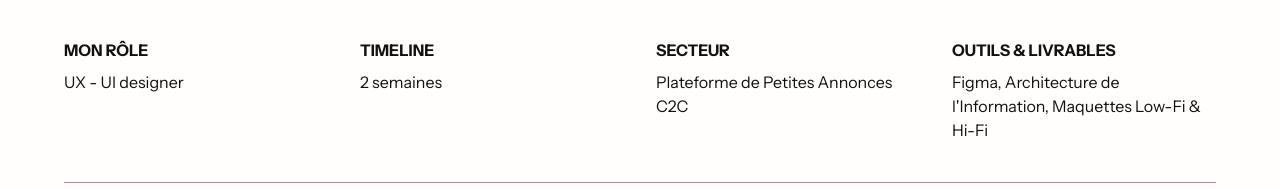
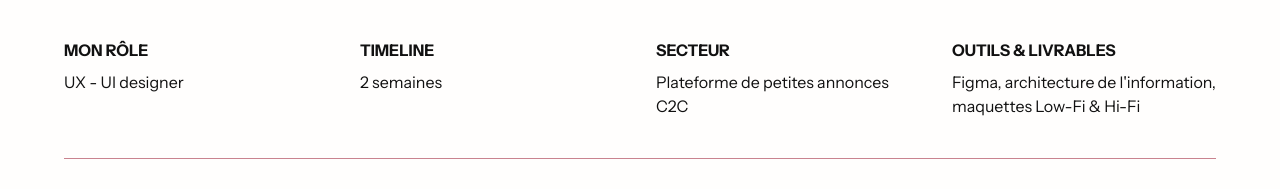
Before and after one commit to Marion-Froment/portfolio, a React (Vite) app: page /projets/craigslist in a window 1280 px wide. Shown: the part 459-648 px from the top of the page. Built offline with nearby package versions, Linux system fonts and the light colour scheme; grey boxes are pictures that could not be loaded; a web font is replaced by a local one.

Commit message:
Corrige la casse Title Case anglo-saxonne en français (sentence case) et l'acronyme UI

```diff
--- a/src/pages/Barbiche.jsx
+++ b/src/pages/Barbiche.jsx
@@ -28,7 +28,7 @@ const tabs = [
   { label: "Recherche et cadrage", Panel: RechercheEtCadrage },
   { label: "Identité et naming", Panel: IdentiteEtNaming },
   { label: "Contenu et print", Panel: ContenuEtPrint },
-  { label: "Ui et développement", Panel: UiEtDeveloppement },
+  { label: "UI et développement", Panel: UiEtDeveloppement },
 ];
 
 function Barbiche() {
--- a/src/pages/Craigslist.jsx
+++ b/src/pages/Craigslist.jsx
@@ -19,8 +19,8 @@ import mainMockup from "../assets/images/craiglist mockup.svg";
 const meta = [
   { label: "Mon rôle", value: "UX - UI designer" },
   { label: "Timeline", value: "2 semaines" },
-  { label: "Secteur", value: "Plateforme de Petites Annonces C2C" },
-  { label: "Outils & Livrables", value: "Figma, Architecture de l'Information, Maquettes Low-Fi & Hi-Fi" },
+  { label: "Secteur", value: "Plateforme de petites annonces C2C" },
+  { label: "Outils & livrables", value: "Figma, architecture de l'information, maquettes Low-Fi & Hi-Fi" },
 ];
 
 const tabs = [
--- a/src/pages/Yumly.jsx
+++ b/src/pages/Yumly.jsx
@@ -22,7 +22,7 @@ const meta = [
   { label: "Mon rôle", value: "UX researcher & UI designer" },
   { label: "Timeline", value: "À préciser" },
   { label: "Secteur", value: "Application mobile de cuisine" },
-  { label: "Outils & Livrables", value: "Figma, Entretiens utilisateurs, Prototype Hi-Fi" },
+  { label: "Outils & livrables", value: "Figma, entretiens utilisateurs, prototype Hi-Fi" },
 ];
 
 const tabs = [
--- a/src/pages/barbiche/IdentiteEtNaming.jsx
+++ b/src/pages/barbiche/IdentiteEtNaming.jsx
@@ -39,7 +39,7 @@ const colorPalette = [
 
 const typographySpecs = [
   {
-    label: "Typographie Principale",
+    label: "Typographie principale",
     fontName: "Urbanist",
     description: "Police sans-serif contemporaine aux formes rondes, choisie pour une lisibilité optimale (WCAG AAA) et réduire la fatigue visuelle.",
     specimen: "Aa Bb Cc Dd Ee Ff Gg Hh Ii Jj Kk Ll Mm Nn Oo Pp Qq Rr Ss Tt Uu Vv Ww Xx Yy Zz\n0123456789",
@@ -48,7 +48,7 @@ const typographySpecs = [
     backgroundColor: "secondary.light",
   },
   {
-    label: "Typographie Logotype",
+    label: "Typographie logotype",
     fontName: "Copperplate Gothic",
     description: "Police forte, brute et intemporelle évoquant le savoir-faire des barbiers et des artisans d'époque.",
     specimenImage: copperplateSpecimen,
```
